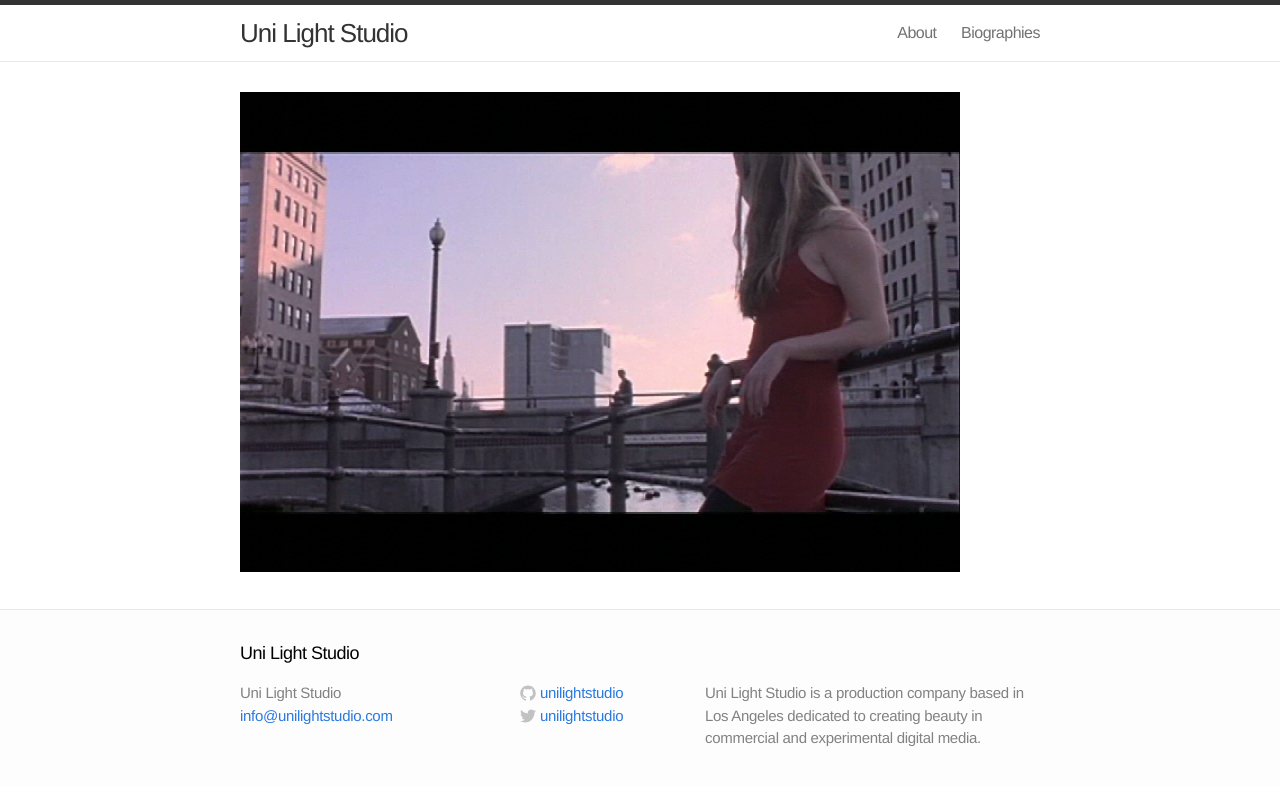
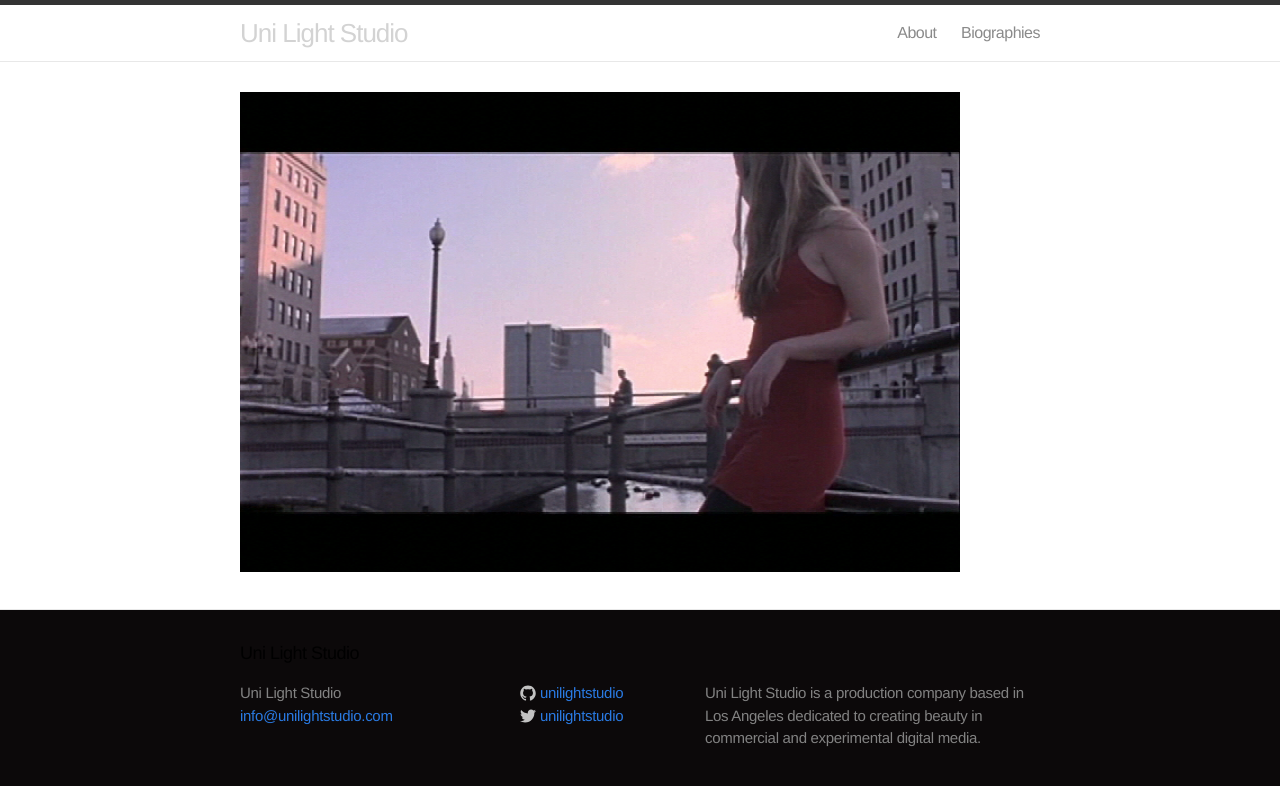
Before and after one commit to unilightstudio/unilightstudio.github.io, a Jekyll site: the page built from index.html, in a window 1280 px wide. Shown: the top 786 px of the page. Built offline with Jekyll 4.4.1, drawn with Linux system fonts in a browser that asks for light colours.

Commit message:
color styling

```diff
--- a/_config.yml
+++ b/_config.yml
@@ -3,7 +3,7 @@ title: Uni Light Studio
 email: info@unilightstudio.com
 description: "Uni Light Studio is a production company based in Los Angeles dedicated to creating beauty in commercial and experimental digital media."
 baseurl: ""
-url: "http://yourdomain.com"
+url: "http://unilightstudio.com"
 twitter_username: unilightstudio
 github_username:  unilightstudio
 
--- a/css/main.css
+++ b/css/main.css
@@ -13,7 +13,7 @@ body {
   font-size: 16px;
   line-height: 1.5;
   font-weight: 300;
-  background-color: #fdfdfd;
+  background-color: #0C090A;
 }
 
 h1, h2, h3, h4, h5, h6 { font-size: 100%; font-weight: 400; }
@@ -51,7 +51,7 @@ a:visited { color: #205caa; }
 .site-title:hover,
 .site-title:visited {
   display: block;
-  color: #333;
+  color: #D3D3D3;
   font-size: 26px;
   letter-spacing: -1px;
   float: left;
@@ -69,7 +69,7 @@ a:visited { color: #205caa; }
 
 .site-nav .page-link {
   margin-left: 20px;
-  color: #727272;
+  color: #8A8A8A;
   letter-spacing: -.5px;
 }
 
```
